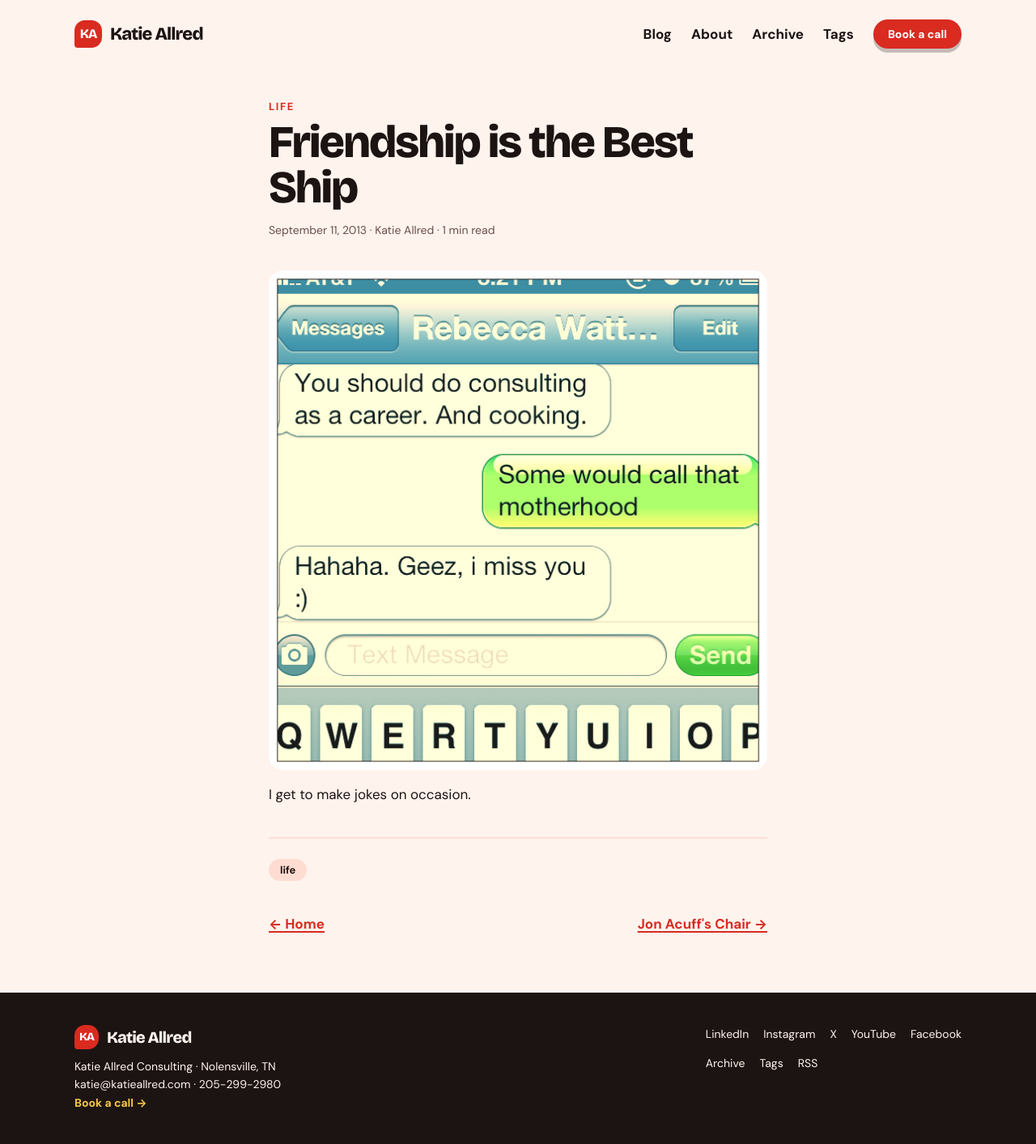
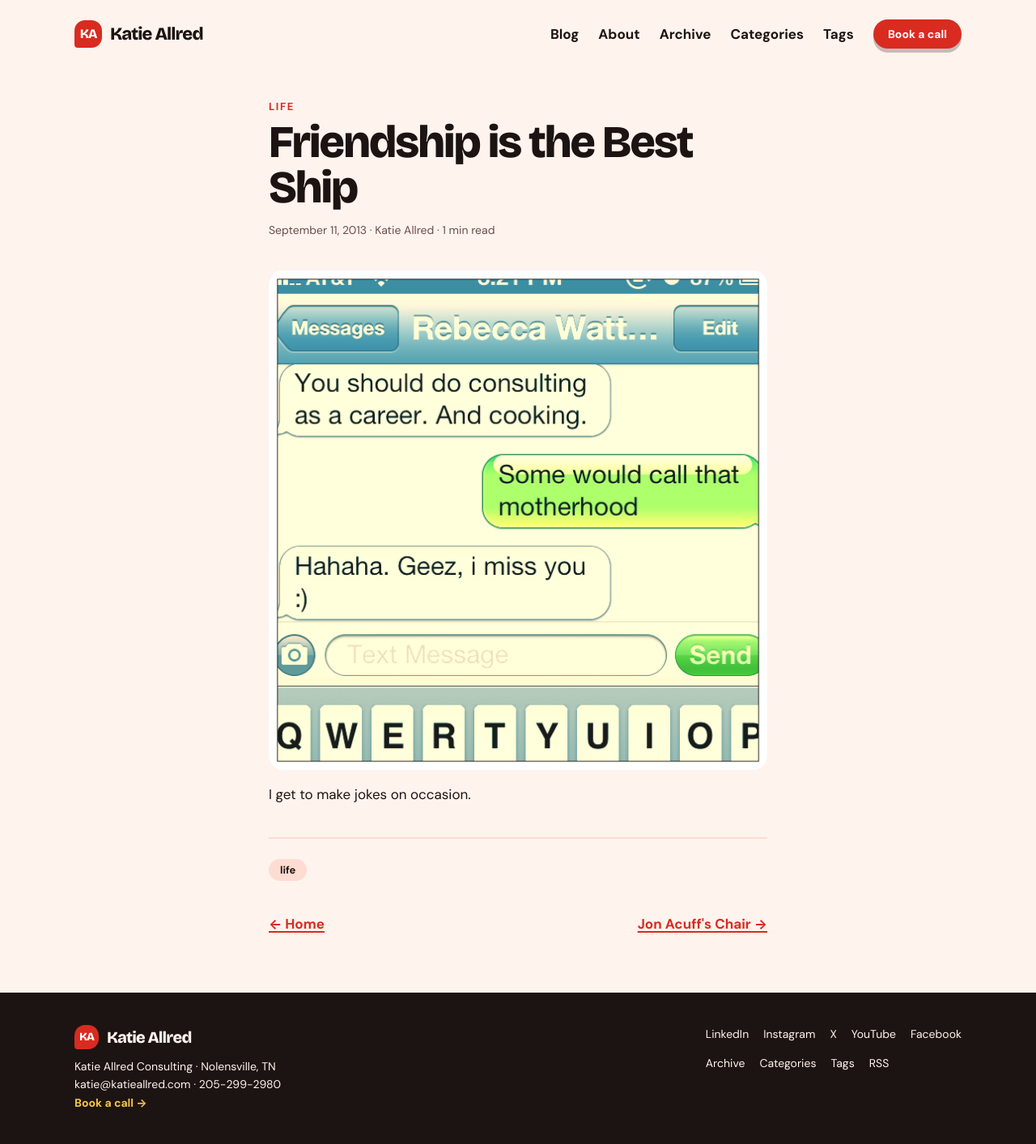
Before and after one commit to katiejallred/personal, a Jekyll site: the page built from _posts/2013-09-11-friendship-is-the-best-ship.md, in a window 1280 px wide. Shown: the whole page at 81% size. Built offline with Jekyll 4.4.1, drawn with Linux system fonts in a browser that asks for light colours.

Commit message:
Add a categories page
New /categories/ page lists posts grouped by category, reusing the tags
page layout, with a row of jump links at the top. Link it from the main
nav and footer, and make the category label on posts and the category
chip on post cards link to their section of the page.

Co-Authored-By: Claude Opus 5.5 <noreply@anthropic.com>
Claude-Session: https://claude.ai/code/session_01X2LQ5V5Fi3exXdVRSqHrBv

```diff
--- a/_data/navigation.yml
+++ b/_data/navigation.yml
@@ -5,5 +5,7 @@
   url: /about/
 - title: Archive
   url: /archive/
+- title: Categories
+  url: /categories/
 - title: Tags
   url: /tags/
--- a/_includes/footer.html
+++ b/_includes/footer.html
@@ -17,6 +17,7 @@
       <nav aria-label="Site">
         <ul>
           <li><a href="{{ '/archive/' | relative_url }}">Archive</a></li>
+          <li><a href="{{ '/categories/' | relative_url }}">Categories</a></li>
           <li><a href="{{ '/tags/' | relative_url }}">Tags</a></li>
           <li><a href="{{ '/feed.xml' | relative_url }}">RSS</a></li>
         </ul>
--- a/_includes/post-card.html
+++ b/_includes/post-card.html
@@ -8,7 +8,7 @@
   {%- endif %}
   <div class="post-card-body">
     {%- if post.categories.size > 0 %}
-    <p><span class="chip">{{ post.categories.first }}</span></p>
+    <p><a class="chip" href="{{ '/categories/' | relative_url }}#{{ post.categories.first | slugify }}">{{ post.categories.first }}</a></p>
     {%- endif %}
     <h3 class="post-card-title">
       <a href="{{ post.url | relative_url }}">{{ post.title }}</a>
--- a/_layouts/post.html
+++ b/_layouts/post.html
@@ -4,7 +4,12 @@ layout: default
 <article class="article" itemscope itemtype="https://schema.org/BlogPosting">
   <header>
     {%- if page.categories.size > 0 %}
-    <p class="label">{{ page.categories | join: " · " }}</p>
+    <p class="label">
+      {%- for category in page.categories -%}
+      {%- unless forloop.first %} · {% endunless -%}
+      <a href="{{ '/categories/' | relative_url }}#{{ category | slugify }}">{{ category }}</a>
+      {%- endfor -%}
+    </p>
     {%- endif %}
     <h1 class="article-title" itemprop="headline">{{ page.title }}</h1>
     <p class="article-meta">
--- a/assets/css/main.css
+++ b/assets/css/main.css
@@ -142,6 +142,15 @@ code, pre, kbd, samp {
   letter-spacing: 0.12em;
   text-transform: uppercase;
   color: var(--red);
+}
+
+.label a {
+  color: inherit;
+  text-decoration: none;
+}
+
+.label a:hover {
+  text-decoration: underline;
 }
 
 /* --- Accessibility --- */
```
Also changed, not shown: categories.html (added, +30 -0 lines).
